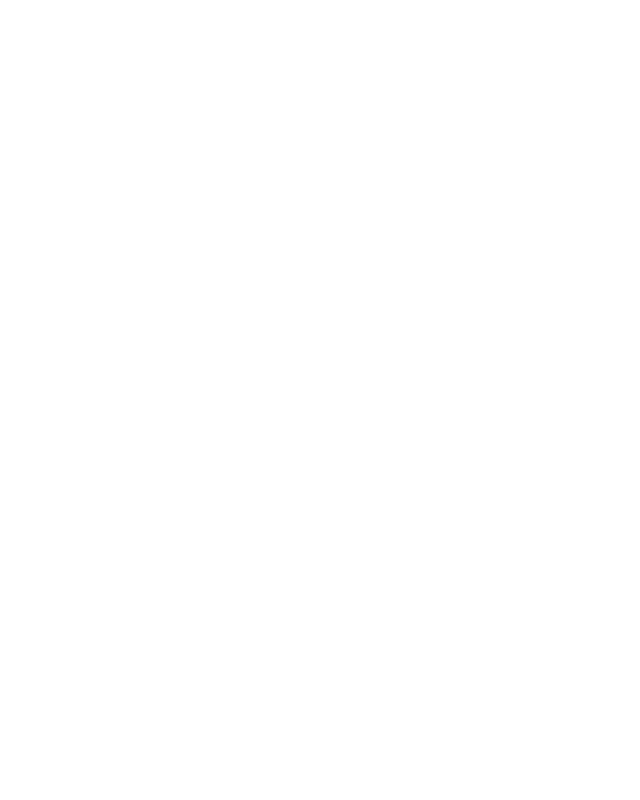
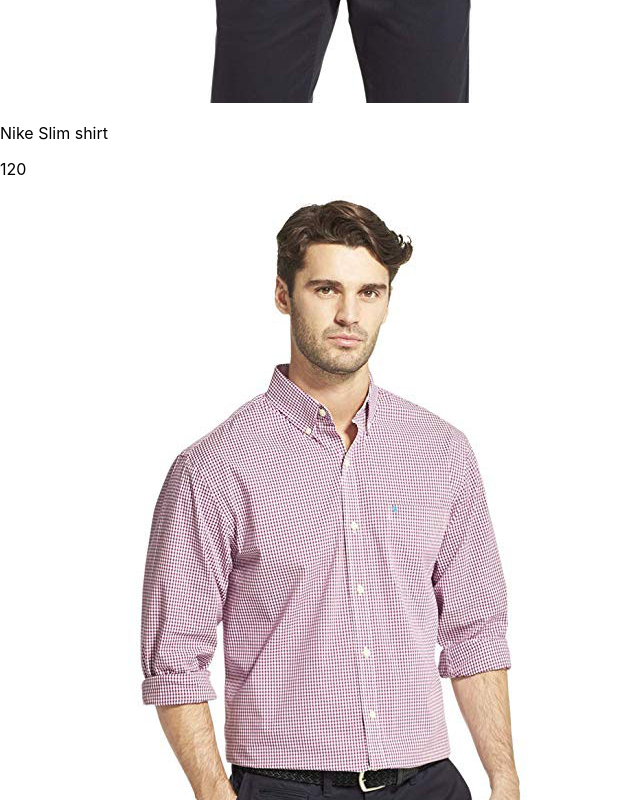
Before and after one commit to Zym0tic/amazona, a React (Create React App) app in the folder client/: page / in a window 1280 px wide. Shown: the part 860-1660 px from the top of the page, without its empty margins (0-640 px from the left). Before the commit the page ends 800 px from the top, so only its background shows below. Built offline with nearby package versions, Linux system fonts and the light colour scheme.

Commit message:
render products on screen

```diff
--- a/client/src/App.js
+++ b/client/src/App.js
@@ -1,3 +1,4 @@
+import Data from "./data";
 
 function App() {
   return (
@@ -5,7 +6,23 @@
       <header className="App-header">
        <a href="/">amazona</a>
       </header>
-       <main>list products</main>
+       <main>
+        <h1>Featured Products</h1>
+        {
+            Data.products.map( product => (
+              <div key={product.slug}>
+                <img src={product.image} alt={product.name} />
+                <p>
+                  {product.name}
+                </p>
+                <p>
+                  {product.price}
+                </p>
+              </div>
+            ))
+        }
+          </main>
+
     </div>
   );
 }
--- a/client/src/data.js
+++ b/client/src/data.js
@@ -1,4 +1,4 @@
-const data = {
+const Data = {
     products: [
         {
             name: 'Nike Slim shirt',
@@ -37,3 +37,5 @@
         },
     ],
 };
+
+export default Data;
```
